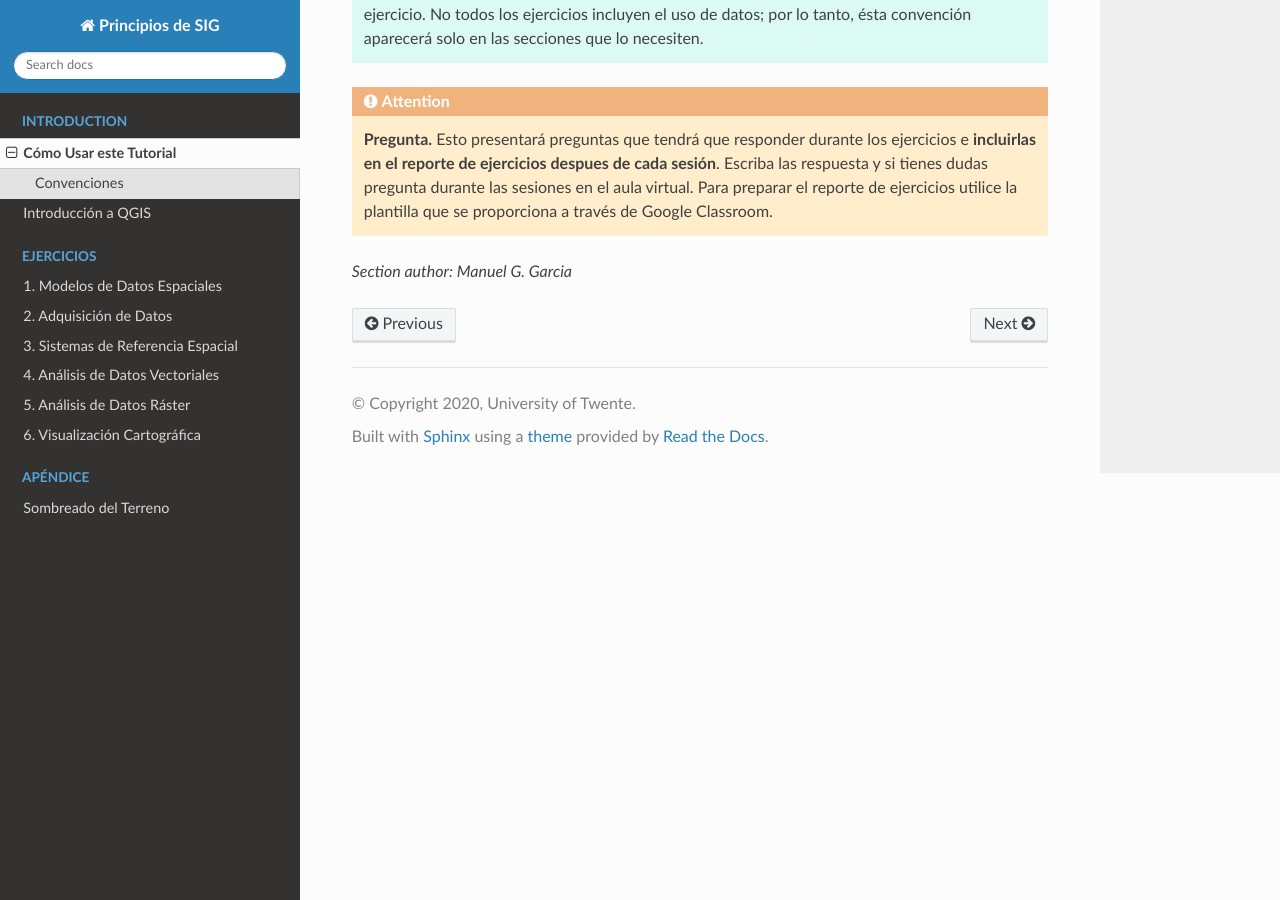
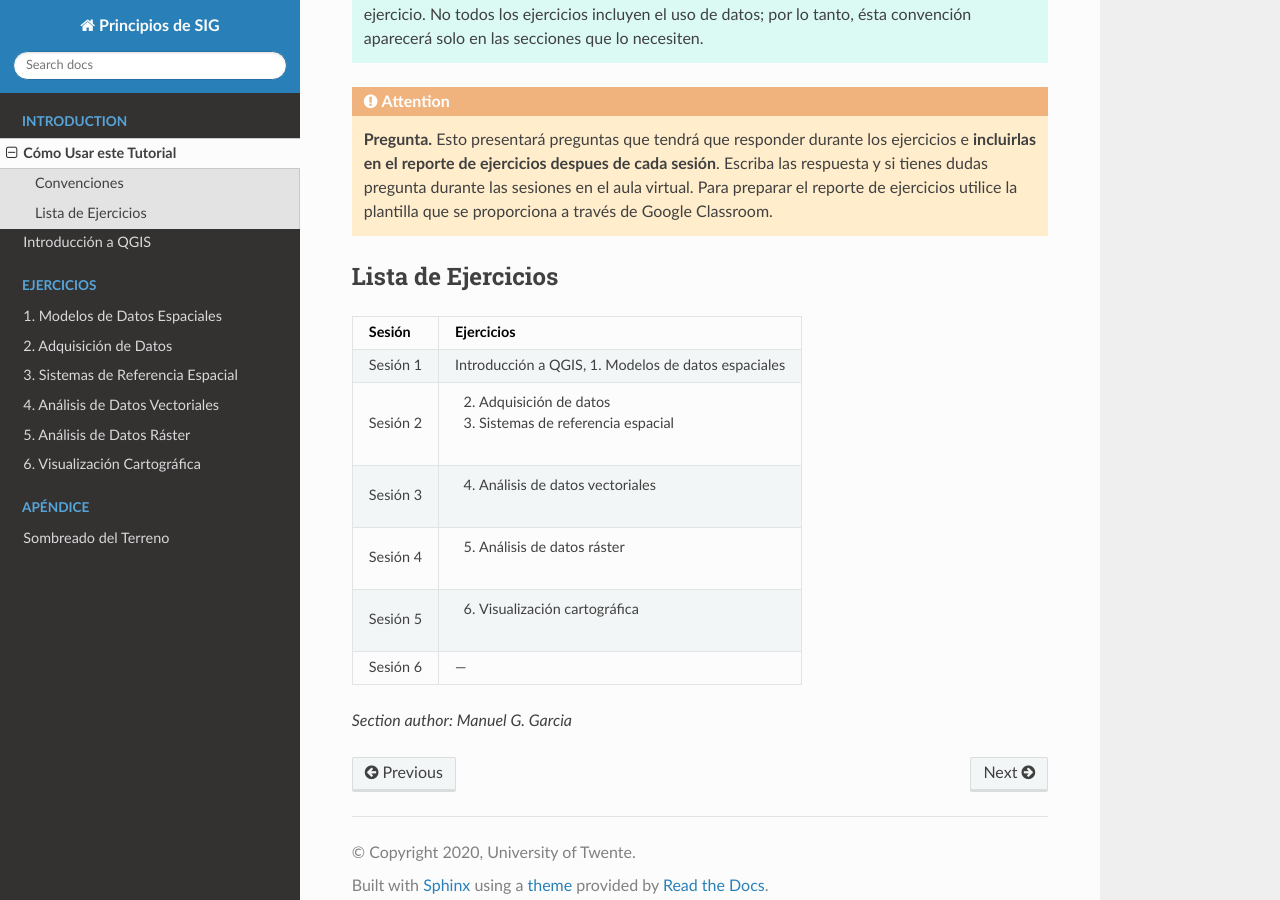
Before and after one commit to manuGil/principios-sig, a Sphinx documentation site: the page built from docs/source/how-to-es.rst, in a window 1280 px wide and 900 px high, scrolled down 2237 px. Built offline with Sphinx 7.4.7 and the Read the Docs theme 2.0.0, drawn with Linux system fonts in a browser that asks for light colours.

Commit message:
add tavble of exercises

```diff
--- a/docs/source/how-to-es.rst
+++ b/docs/source/how-to-es.rst
@@ -49,4 +49,25 @@ A lo largo de los ejercicios, usamos algunas convenciones para resaltar el conte
    **Pregunta.**
    Esto presentará preguntas que tendrá que responder durante los ejercicios e **incluirlas en el reporte de ejercicios despues de cada sesión**. Escriba las respuesta y si tienes dudas pregunta durante las sesiones en el aula virtual. Para preparar el reporte de ejercicios utilice la plantilla que se proporciona a través de Google Classroom.
 
+Lista de Ejercicios
+-------------------------
+
++----------------------------+-----------------------------------------+
+| Sesión                     | Ejercicios                              |
++============================+=========================================+
+| Sesión 1                   | Introducción a QGIS,                    |
+|                            | 1. Modelos de datos espaciales          |
++----------------------------+-----------------------------------------+
+| Sesión 2                   | 2. Adquisición de datos                 |
+|                            | 3. Sistemas de referencia espacial      |
++----------------------------+-----------------------------------------+
+| Sesión 3                   | 4. Análisis de datos vectoriales        |
++----------------------------+-----------------------------------------+
+| Sesión 4                   | 5. Análisis de datos ráster             |
++----------------------------+-----------------------------------------+
+| Sesión 5                   | 6. Visualización cartográfica           |
++----------------------------+-----------------------------------------+
+| Sesión 6                   |  ---                                    |
++----------------------------+-----------------------------------------+
+
 .. sectionauthor:: Manuel G. Garcia
```
